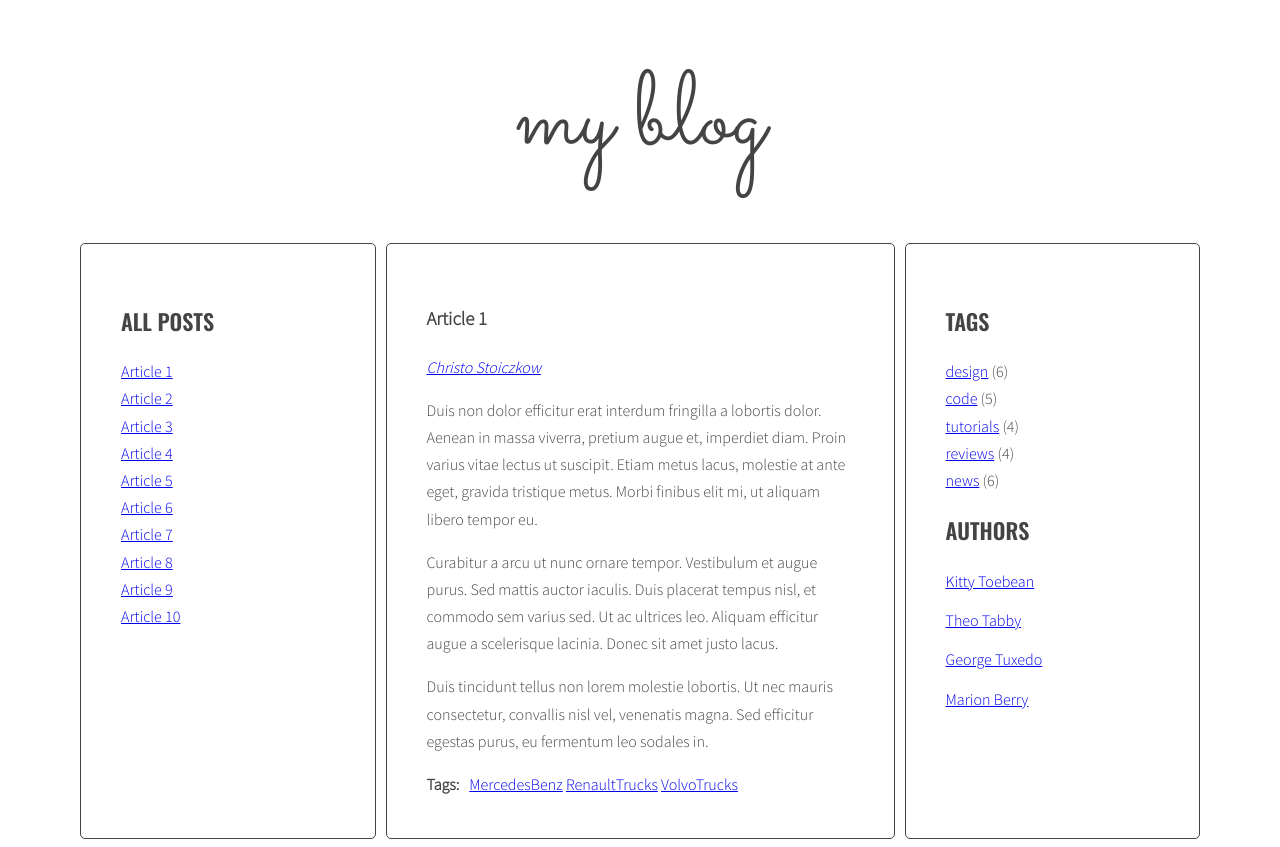
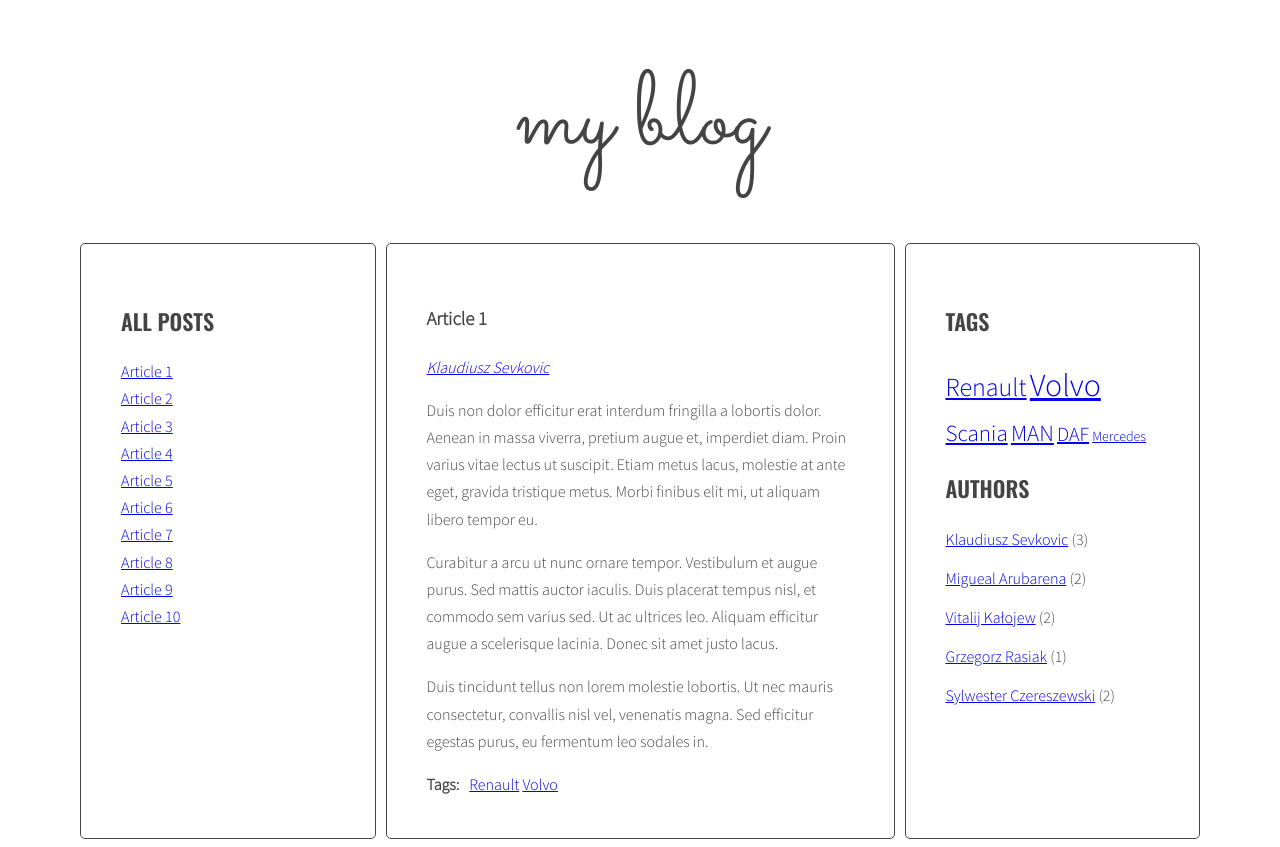
Before and after one commit to piotrek69kk/javascript-blog, a website: page index.html in a window 1280 px wide. Drawn offline with nearby package versions, Linux system fonts and the light colour scheme.

Commit message:
add functions generating tag and authors"

```diff
--- a/css/style.css
+++ b/css/style.css
@@ -107,4 +107,24 @@ body {
 .post-tags p {
   margin: 0 10px 0 0;
 }
+
+.tag-size-1 {
+  font-size: 14px;
+}
+
+.tag-size-2 {
+  font-size: 20px;
+}
+
+.tag-size-3 {
+  font-size: 23px;
+}
+
+.tag-size-4 {
+  font-size: 26px;
+}
+
+.tag-size-5 {
+  font-size: 32px;
+}
 /*# sourceMappingURL=style.css.map */
--- a/index.html
+++ b/index.html
@@ -17,7 +17,7 @@
                   </ul>
                 </aside>
                 <section class="posts">
-                  <article class="post active" id="article-1" data-tags="MercedesBenz RenaultTrucks VolvoTrucks" data-author="Christo Stoiczkow">
+                  <article class="post active" id="article-1" data-tags="Renault Volvo" data-author="Klaudiusz Sevkovic">
                     <h3 class="post-title">Article 1</h3>
                     <p class="post-author"></p>
                     <div class="post-content">
@@ -33,7 +33,7 @@
                       </ul>
                     </div>
                   </article>
-                  <article class="post" id="article-2" data-tags="Ford MAN Scania" data-author="Klaudiusz Sevkovic">
+                  <article class="post" id="article-2" data-tags="Volvo Scania" data-author="Klaudiusz Sevkovic">
                     <h3 class="post-title">Article 2</h3>
                     <p class="post-author"></p>
                     <div class="post-content">
@@ -49,7 +49,7 @@
                       </ul>
                     </div>
                   </article>
-                  <article class="post" id="article-3" data-tags="Iveco Scania VolvoTrucks" data-author="Migueal Arubarena">
+                  <article class="post" id="article-3" data-tags="Renault Scania Volvo" data-author="Migueal Arubarena">
                     <h3 class="post-title">Article 3</h3>
                     <p class="post-author"></p>
                     <div class="post-content">
@@ -64,7 +64,7 @@
                       </ul>
                     </div>
                   </article>
-                  <article class="post" id="article-4" data-tags="Kamaz RenaultTrucks" data-author="Vitalij Kałojew">
+                  <article class="post" id="article-4" data-tags="Volvo Renault" data-author="Vitalij Kałojew">
                     <h3 class="post-title">Article 4</h3>
                     <p class="post-author"></p>
                     <div class="post-content">
@@ -96,7 +96,7 @@
                       </ul>
                     </div>
                   </article>
-                  <article class="post" id="article-6" data-tags="VolvoTrucks RenaultTrucks" data-author="Grzegorz Rasiak">
+                  <article class="post" id="article-6" data-tags="Volvo Renault" data-author="Grzegorz Rasiak">
                     <h3 class="post-title">Article 6</h3>
                     <p class="post-author">by George Tuxedo</p>
                     <div class="post-content">
@@ -112,7 +112,7 @@
                       </ul>
                     </div>
                   </article>
-                  <article class="post" id="article-7" data-tags="MercedesBenz DAF" data-author="Sylwester Czereszewski">
+                  <article class="post" id="article-7" data-tags="Mercedes DAF" data-author="Sylwester Czereszewski">
                     <h3 class="post-title">Article 7</h3>
                     <p class="post-author"></p>
                     <div class="post-content">
@@ -128,7 +128,7 @@
                       </ul>
                     </div>
                   </article>
-                  <article class="post" id="article-8" data-tags="Iveco DAF" data-author="Migueal Arubarena">
+                  <article class="post" id="article-8" data-tags="MAN DAF" data-author="Migueal Arubarena">
                     <h3 class="post-title">Article 8</h3>
                     <p class="post-author"></p>
                     <div class="post-content">
@@ -144,7 +144,7 @@
                       </ul>
                     </div>
                   </article>
-                  <article class="post" id="article-9" data-tags="RenaultTrucks MAN VolvoTrucks" data-author="Sylwester Czereszewski">
+                  <article class="post" id="article-9" data-tags="Renault MAN Volvo" data-author="Sylwester Czereszewski">
                     <h3 class="post-title">Article 9</h3>
                     <p class="post-author"></p>
                     <div class="post-content">
@@ -160,7 +160,7 @@
                       </ul>
                     </div>
                   </article>
-                  <article class="post" id="article-10" data-tags="MercedesBenz MAN Scania" data-author="Vitalij Kałojew">
+                  <article class="post" id="article-10" data-tags="Mercedes MAN Scania" data-author="Vitalij Kałojew">
                     <h3 class="post-title">Article 10</h3>
                     <p class="post-author"></p>
                     <div class="post-content">
@@ -180,34 +180,11 @@
                 <aside class="sidebar">
                   <h2 class="section-title">Tags</h2>
                   <ul class="list tags">
-                    <li><a href="#">design</a> <span>(6)</span></li>
-                    <li><a href="#">code</a> <span>(5)</span></li>
-                    <li><a href="#">tutorials</a> <span>(4)</span></li>
-                    <li><a href="#">reviews</a> <span>(4)</span></li>
-                    <li><a href="#">news</a> <span>(6)</span></li>
+
                   </ul>
                   <h2 class="section-title">Authors</h2>
                   <ul class="list authors">
-                    <li>
-                      <a href="#">
-                        <span class="author-name">Kitty Toebean</span>
-                      </a>
-                    </li>
-                    <li>
-                      <a href="#">
-                        <span class="author-name">Theo Tabby</span>
-                      </a>
-                    </li>
-                    <li>
-                      <a href="#">
-                        <span class="author-name">George Tuxedo</span>
-                      </a>
-                    </li>
-                    <li>
-                      <a href="#">
-                        <span class="author-name">Marion Berry</span>
-                      </a>
-                    </li>
+
                   </ul>
                 </aside>
               </main>
--- a/js/script.js
+++ b/js/script.js
@@ -5,6 +5,9 @@
   const optTitleListSelector = '.titles';
   const optArticleTagsSelector = '.post-tags .list';
   const optArticleAuthorSelector = '.post-author';
+  const optAuthorsListSelector = '.authors';
+  const optCloudClassCount = 4;
+  const optCloudClassPrefix = 'tag-size-';
   const titleClickHandler = function(event) {
     const clickedElement = this;
     event.preventDefault();
@@ -53,36 +56,77 @@
   }
   generateTitleLinks();
 
+  function calculateTagsParams(tags) {
+    const params = {
+      max: 0,
+      min: 9999
+    }
+    for(let tag in tags) {
+      if(tags[tag] > params.max) {
+        params.max = tags[tag];
+      }
+      if(tags[tag] < params.min) {
+        params.min = tags[tag];
+      }
+    }
+    return params;
+  }
+  function calculateTagClass(count, params) {
+    const classNumber = Math.floor( ( (count - params.min) / (params.max - params.min) ) * optCloudClassCount + 1 );
+    return optCloudClassPrefix + classNumber;
+  }
+
   function generateTags() {
+    /* create a new variable allTags with an empty object */
+    let allTags = {};
     /* find all articles */
     const articles = document.querySelectorAll(optArticleSelector);
     /* START LOOP: for every article: */
       for(let article of articles) {
       /* find tags wrapper */
-      const tagWrap = article.querySelector(optArticleTagsSelector);
+      const tagWrap = article.querySelector(optArticleTagsSelector)
       /* make html variable with empty string */
-      var html = '';
+      let tagHTML = '';
       /* get tags from data-tags attribute */
-      const tag = article.getAttribute('data-tags');
+      const articleTags = article.getAttribute('data-tags');
       /* split tags into array */
-      const tagsArray = tag.split(' ');
+      const articleTagsArray = articleTags.split(' ');
       /* START LOOP: for each tag */
-      for(let tagLink of tagsArray) {
+        for(let tag of articleTagsArray) {
         /* generate HTML of the link */
-        var tagHtml = '<li><a href="#tag-' + tagLink + '">' + tagLink + '</a>&nbsp;<li>';
+        const linkHTML = '<li><a href="#tag-' + tag +'">' + tag + '</a></li>';
         /* add generated code to html variable */
-        html = html + tagHtml;
+        tagHTML = tagHTML + ' ' + linkHTML;
+        /* check if this link is NOT already in allTags */
+        if(!allTags.hasOwnProperty(tag)) {
+          /* add generated code to allTags array */
+          allTags[tag] = 1;
+        }
+        else {
+          allTags[tag]++;
+        }
       /* END LOOP: for each tag */
         }
       /* insert HTML of all the links into the tags wrapper */
-      tagWrap.innerHTML = html;
+      tagWrap.innerHTML = tagHTML;
     /* END LOOP: for every article: */
       }
+    /* find list of tags in right column */
+    const tagList = document.querySelector('.tags');
+
+    /* add html from allTags to tagList */
+    const tagsParams = calculateTagsParams(allTags);
+    let allTagsHTML = '';
+    for(let tag in allTags) {
+      const tagLinkHTML = '<a href="#tag-' + tag + '" class="' + calculateTagClass(allTags[tag], tagsParams) + '">' + tag + '</a> '
+      allTagsHTML += tagLinkHTML;
+    }
+    tagList.innerHTML = allTagsHTML;
   }
 
   generateTags();
 
-  function tagClickHandler(event){
+  function tagClickHandler(event) {
     /* prevent default action for this event */
     event.preventDefault();
     /* make new constant named "clickedElement" and give it the value of "this" */
@@ -113,7 +157,7 @@
 
   function addClickListenersToTags() {
     /* find all links to tags */
-    const allLinks = document.querySelectorAll('.post-tags a');
+    const allLinks = document.querySelectorAll('.post-tags a, .tags a');
     /* START LOOP: for each link */
     for(let allLink of allLinks) {
     /* add tagClickHandler as event listener for that link */
@@ -126,25 +170,40 @@
 
   function generateAuthors() {
     /* DONE find all articles */
+    let allAuthors = {};
     const articles = document.querySelectorAll(optArticleSelector);
     /* DONE START LOOP:  for every article: */
     for(let article of articles) {
       /* find tags wrapper */
       const authorWrap = article.querySelector(optArticleAuthorSelector);
-      authorWrap.innerHTML = ' ';
+      let authorHTML = '';
       /* get tags from data-tags attribute */
-      const author = article.getAttribute('data-author');
+      const authorName = article.getAttribute('data-author');
       /* generate HTML of the link */
-      var authorHtml = '<a href="#author-' + author + '">' + author + '</a>';
+      const authorLinkHTML = '<a href="#author-' + authorName +'">' + authorName + '</a>';
+      authorHTML = authorHTML + authorLinkHTML
+      if(!allAuthors.hasOwnProperty(authorName)) {
+        allAuthors[authorName] = 1;
+      }
+      else {
+        allAuthors[authorName]++;
+      }
       /* insert HTML of all the links into the tags wrapper */
-      authorWrap.innerHTML = authorHtml;
+      authorWrap.innerHTML = authorHTML;
     /* END LOOP: for every article: */
     }
+    const authorList = document.querySelector(optAuthorsListSelector);
+    let allAuthorsHTML = '';
+    for(let author in allAuthors) {
+      const authorLinkHTML = '<li> <a href="#author-' + author + '">' + author + '</a> (' +  allAuthors[author]+ ') </li>';
+      allAuthorsHTML += authorLinkHTML;
+    }
+    authorList.innerHTML = allAuthorsHTML;
   }
 
   generateAuthors();
 
-  function authorClickHandler(event){
+  function authorClickHandler(event) {
     /* prevent default action for this event */
     event.preventDefault();
     /* make new constant named "clickedElement" and give it the value of "this" */
@@ -176,7 +235,7 @@
 
   function addClickListenersToAuthors() {
     /* find all links to tags */
-    const allAuthors = document.querySelectorAll('.post-author a');
+    const allAuthors = document.querySelectorAll('.post-author a, .authors a');
     /* START LOOP: for each link */
     for(let allAuthor of allAuthors) {
     /* add tagClickHandler as event listener for that link */
```
Lines whose indentation alone changed are shown as unchanged.
